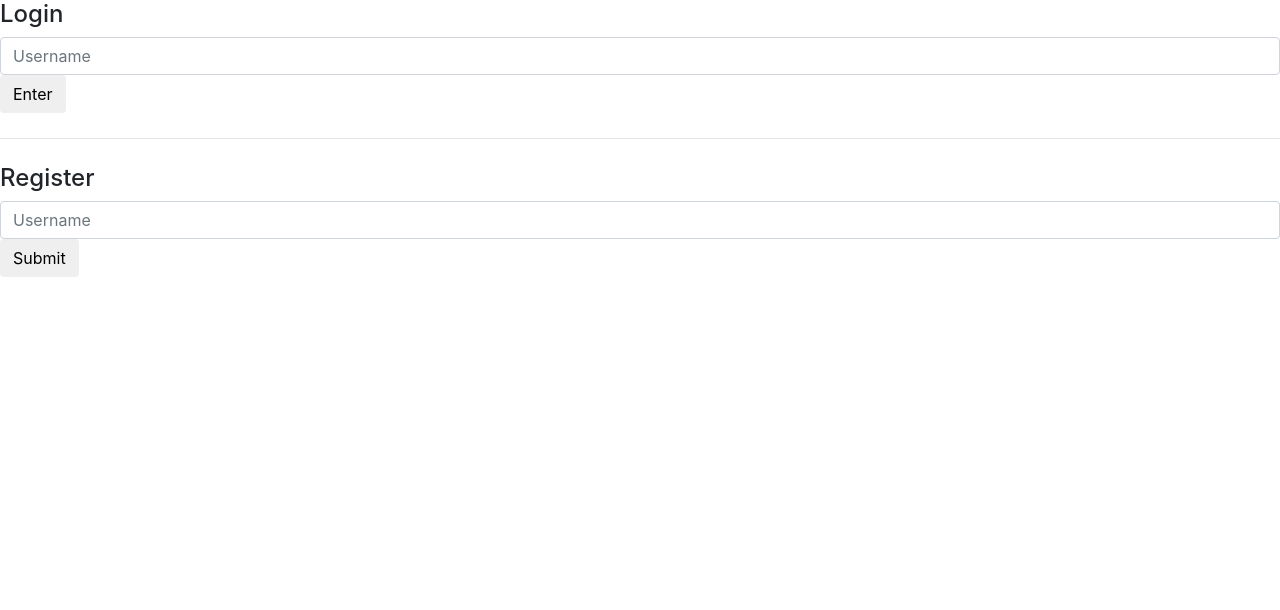
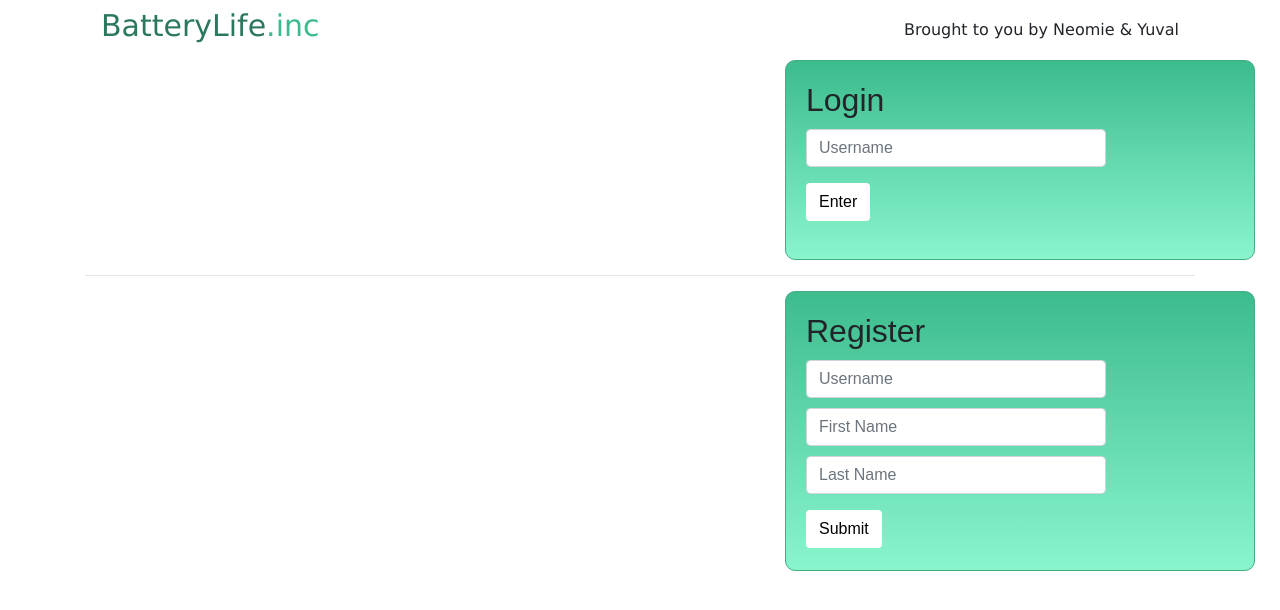
Before and after one commit to Neomiep/Hackathon-Battery, a website: page public/index.html in a window 1280 px wide. Drawn offline with nearby package versions, Linux system fonts and the light colour scheme.

Commit message:
design-index

```diff
--- a/public/index.html
+++ b/public/index.html
@@ -1,26 +1,45 @@
 <!DOCTYPE html>
 <html>
+
 <head>
     <meta charset="utf-8" />
     <meta http-equiv="X-UA-Compatible" content="IE=edge">
     <title>Login/Registration</title>
     <meta name="viewport" content="width=device-width, initial-scale=1">
-    <link rel="stylesheet" href="\bootstrap\dist\css\bootstrap.css" />
+    <link rel="stylesheet" href="C:\Users\asus\Desktop\Yuval\Hackathon-Battery\node_modules\bootstrap\dist\css\bootstrap.css" />
     <link rel="stylesheet" href="\@fortawesome\fontawesome-free\css\fontawesome.css" />
     <link rel="stylesheet" type="text/css" media="screen" href="main.css" />
 
 </head>
+
 <body>
-    <h4>Login</h4>
-    <input type="text" class="form-control" id="login" placeholder="Username" >
-    <button type="button" class="btn btn-default" id="Login">Enter</button>
-    <hr>
-    <h4>Register</h4>
-    <input type="text" class="form-control" id="register" placeholder="Username" >
-    <button type="button" class="btn btn-default" id="Register">Submit</button>
+    <div class="container">
+        <nav class="navbar">
+            <h5 id="title"><span id="color-dark">BatteryLife</span><span id="color">.inc</span></h5>
+            <div id="names">Brought to you by Neomie & Yuval</div>
+        </nav>
+        <div class="one">
+            <h2>Login</h2>
+            <div class="form-group">
+                <input type="text" class="form-control" id="login" placeholder="Username">
+            </div>
+            <button type="button" class="btn" id="Login">Enter</button>
+        </div>
+        <hr>
+        <div class="two">
+            <h2>Register</h2>
+            <div class="form-group">
+                <input type="text" class="form-control" id="register" placeholder="Username">
+                <input type="text" class="form-control" id="first-name" placeholder="First Name">
+                <input type="text" class="form-control" id="last-name" placeholder="Last Name">
+            </div>
+            <button type="button" class="btn" id="Register">Submit</button>
+        </div>
+    </div>
 
     <script src="\jquery\dist\jquery.js"></script>
     <script src="\handlebars\dist\handlebars.js"></script>
     <script src="main.js"></script>
 </body>
+
 </html>
--- a/public/main.css
+++ b/public/main.css
@@ -1,4 +1,63 @@
+body {
+  font-family: Arial, Helvetica, sans-serif ;
+}
+
 hr{
-  margin-top: 25px;
-  margin-bottom: 25px;
+  margin-top: 15px;
+  margin-bottom: 15px;
 }
+
+button{
+display: block;
+background-color: white;
+}
+
+button:hover {
+  background-color: rgb(196, 186, 186);
+}
+
+#login, #register, #first-name, #last-name{
+  width: 300px;
+  margin-top: 10px;
+
+}
+
+.one{
+  background: -webkit-linear-gradient(#3CBC8D, rgb(138, 245, 205));
+  border: 1px solid rgb(65, 173, 133);
+  width: 470px;
+  height: 200px;
+  border-radius: 10px;
+  padding: 20px;
+  margin-top: 20px;
+  margin:0 auto;
+  margin-left:700px;
+
+}
+
+.two{
+  background: -webkit-linear-gradient(#3CBC8D, rgb(138, 245, 205));
+  border: 1px solid rgb(65, 173, 133);
+  width: 470px;
+  height: 280px;
+  border-radius: 10px;
+  padding: 20px;
+  margin:0 auto;
+  margin-left:700px;
+
+}
+
+.navbar {
+  font-family: 'Lucida Sans', 'Lucida Sans Regular', 'Lucida Grande', 'Lucida Sans Unicode', Geneva, Verdana, sans-serif;
+}
+
+#title{
+  font-size: 30px;
+}
+#color{
+color: #3CBC8D
+}
+
+#color-dark{
+  color:rgb(42, 121, 92);
+}
```
